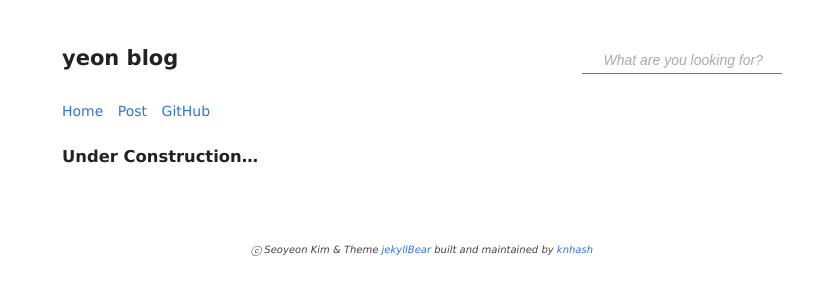
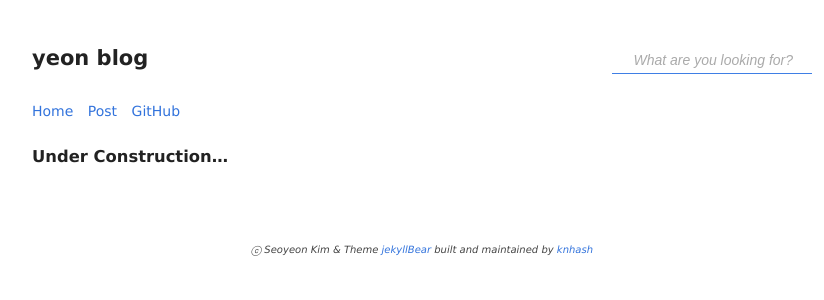
Before and after one commit to yeonise/yeonise.github.io, a Jekyll site: the page built from index.md, in a window 1280 px wide. Shown: the top 300 px of the page, without its empty margins (218-1042 px from the left). Built offline with Jekyll 4.4.1, drawn with Linux system fonts in a browser that asks for light colours.

Commit message:
update style

```diff
--- a/assets/style.css
+++ b/assets/style.css
@@ -3,7 +3,7 @@ body {
   font-size: 14px;
   margin: auto;
   padding: 20px;
-  max-width: 720px;
+  max-width: 780px;
   text-align: left;
   background-color: #fff;
   word-wrap: break-word;
```
